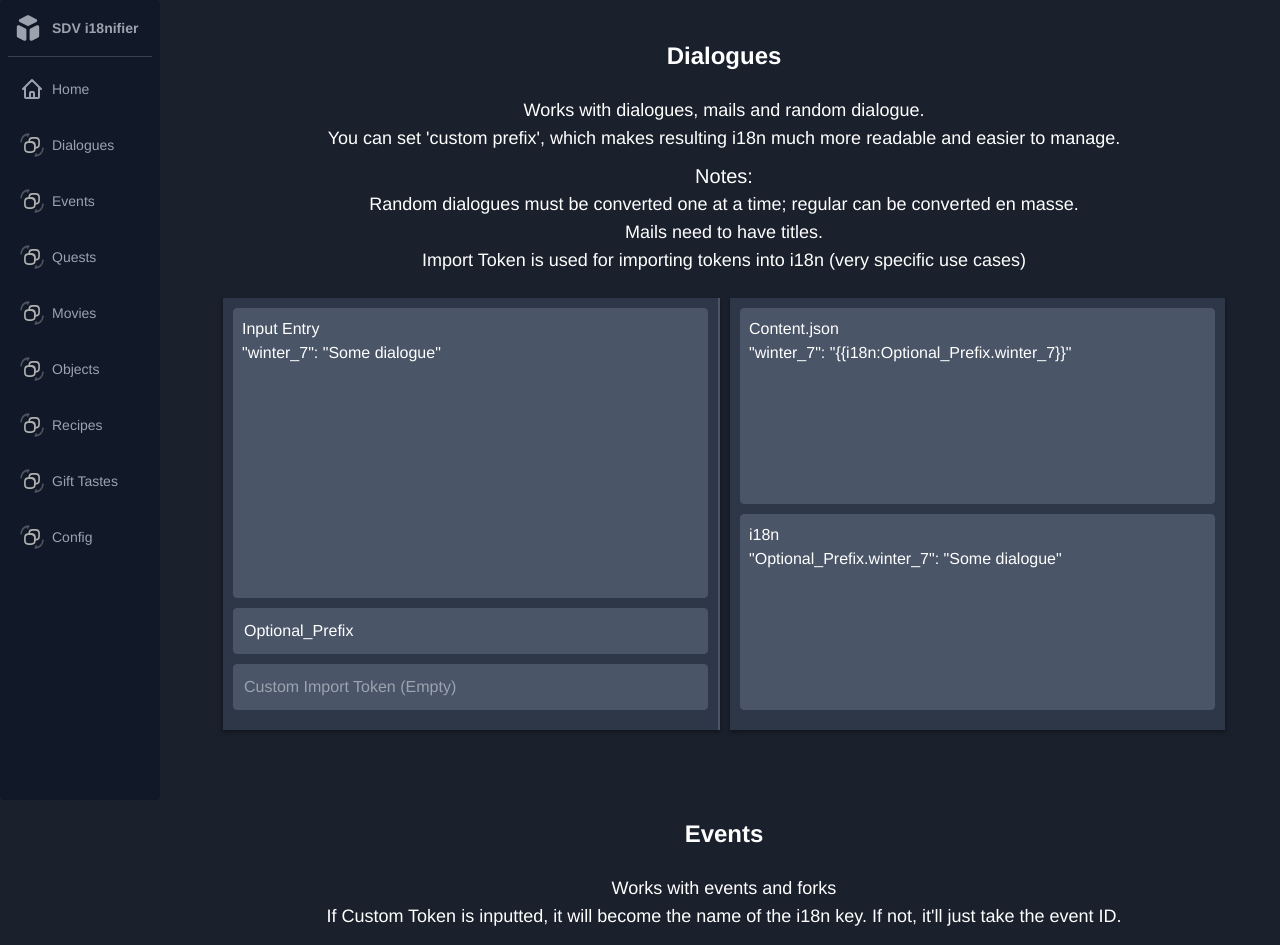
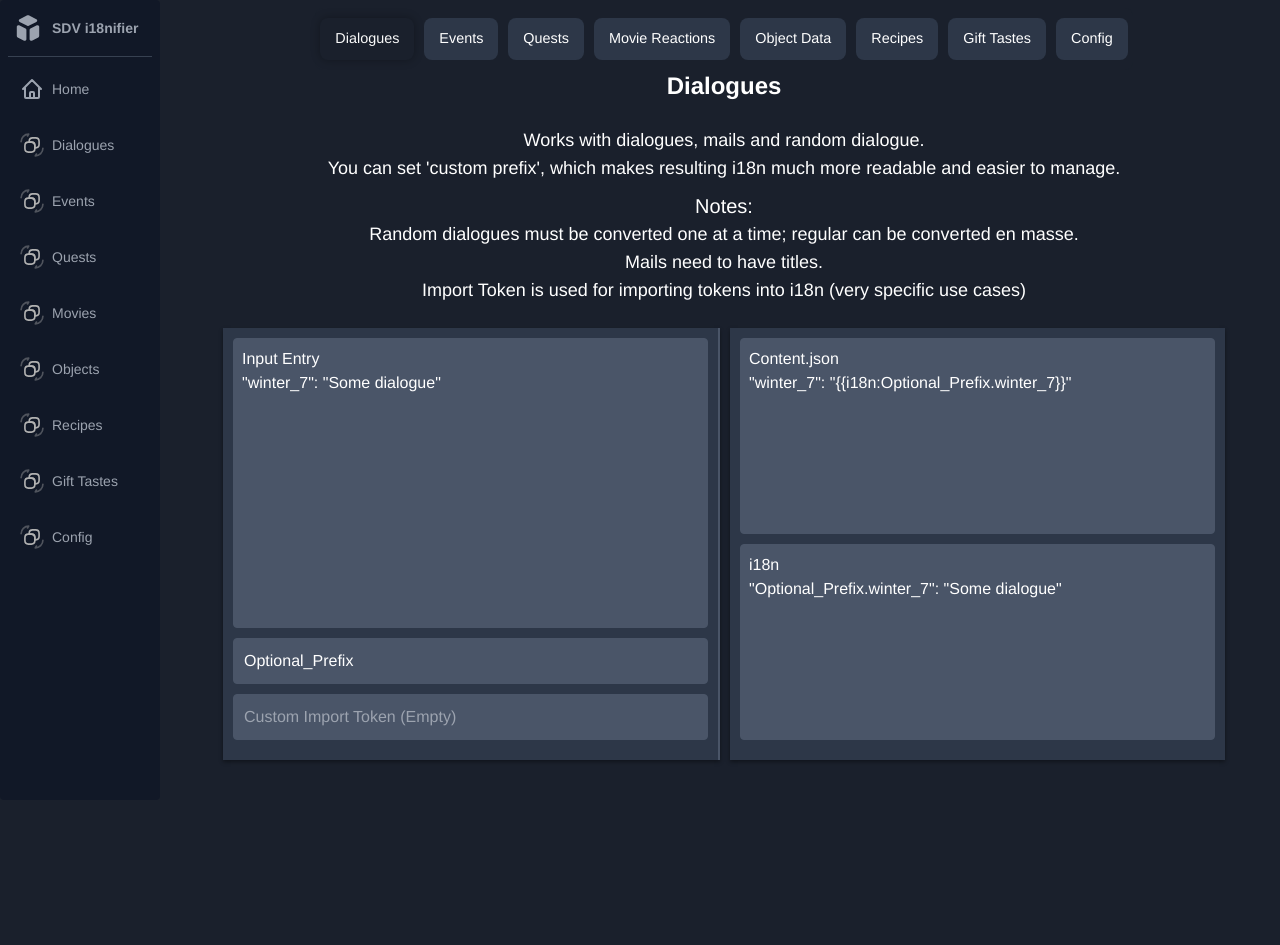
Before and after one commit to Nom0ri/sdv-i18nifier-app, a Vue app: page /sdv-i18nifier-app/howto in a window 1280 px wide. Shown: the top 945 px of the page. After the commit the page ends 824 px from the top, so only its background shows below. Built offline with nearby package versions, Linux system fonts and the light colour scheme.

Commit message:
style: tabs in howTo & noScroll

```diff
--- a/src/components/SectionHowTo.vue
+++ b/src/components/SectionHowTo.vue
@@ -1,7 +1,7 @@
 <template>
     <div class="mb-6">
         <p class="text-2xl mb-6"><strong>{{ section.title }}</strong></p>
-        <p class="text-lg" v-for="description in section.descriptions" :key="description">{{ description }}</p>
+        <p class="text-lg" v-for="description in section.descriptions" :key="description" v-html="description"></p>
         <template v-if="section.notes">
             <p class="text-xl space">Notes:</p>
             <p class="text-lg" v-for="note in section.notes" :key="note" v-html="note"></p>
--- a/src/style.scss
+++ b/src/style.scss
@@ -22,6 +22,7 @@ body {
     -ms-overflow-style: none; // IE and Edge
     scrollbar-width: none; // Firefox
     background-color: #1a202c;
+    overflow-y: hidden;
 }
 
 .input-page {
@@ -147,27 +148,27 @@ input.prefix-field {
 }
 
 .home {
-    height: calc(100vh - 20px); // Adjust for any top or bottom padding
+    height: calc(100vh - 20px);
     display: flex;
     flex-direction: column;
-    justify-content: space-between; // Push footer to the bottom
+    justify-content: space-between;
     align-items: center;
     padding: 20px;
-    padding-bottom: 40px; // Add bottom padding to keep footer visible
+    padding-bottom: 40px;
 }
 
 .home-content {
-    flex-grow: 1; // Allow this section to grow and fill space
+    flex-grow: 1;
     display: flex;
-    flex-direction: column; // Ensure content stacks vertically
-    justify-content: center; // Center the content vertically
-    align-items: center; // Center content horizontally if necessary
+    flex-direction: column;
+    justify-content: center;
+    align-items: center;
 }
 
 .footer {
-    width: 100%; // Ensure the footer takes the full width
-    text-align: center; // Center align footer text
-    margin-top: auto; // Ensure the footer stays at the bottom
+    width: 100%;
+    text-align: center;
+    margin-top: 23vh;
 }
 
 .logo {
@@ -198,20 +199,17 @@ input.prefix-field {
         display: none;
     }
 
-    -ms-overflow-style: none; // IE and Edge
-    scrollbar-width: none; // Firefox
+    -ms-overflow-style: none;
+    scrollbar-width: none;
 }
 
-// Intructions button
 .router-button {
     display: inline-block;
-    /* Ensure the router button wraps around its content */
 }
 
 .button-link {
     display: block;
     text-decoration: none;
-    /* Add your button styles here, similar to the previous CSS you provided */
     position: relative;
     padding: 40px 100px;
     border-radius: 100px;
@@ -269,6 +267,39 @@ input.prefix-field {
     font-size: 12px;
     color: #ffffff;
     opacity: 0.6;
+}
+
+.tab-navigation {
+    display: flex;
+    justify-content: center;
+    margin-top: -4vh;
+    background-color: #1a202c;
+    border-radius: 8px;
+    padding: 10px 0;
+}
+
+.tab-button {
+    padding: 10px 15px;
+    margin: 0 5px;
+    background: #2d3748;
+    color: white;
+    border: none;
+    cursor: pointer;
+    border-radius: 8px;
+    font-size: 0.9rem;
+    transition: background-color 0.3s, color 0.3s;
+}
+
+.tab-button:hover {
+    background-color: #4a5568;
+    color: #e2e8f0;
+}
+
+.tab-button.active {
+    background-color: #1a202c;
+    color: #fafafa;
+    //font-weight: bold;
+    box-shadow: 0 0 10px rgba(0, 0, 0, 0.3);
 }
 
 .lds-ellipsis-container {
--- a/src/views/IntructionsPage.vue
+++ b/src/views/IntructionsPage.vue
@@ -1,10 +1,22 @@
 <template>
     <div class="text-white text-center home">
+        <!-- Tab Navigation -->
+        <div class="tab-navigation">
+            <button
+                v-for="(section, index) in sections"
+                :key="index"
+                :class="['tab-button', { active: activeTab === index }]"
+                @click="activeTab = index"
+            >
+                {{ section.title }}
+            </button>
+        </div>
+
+        <!-- Display Only the Active Section -->
         <SectionComponent
-            v-for="(section, index) in sections"
-            :key="index"
-            :section="section"
-            :isConfigPage="section.isConfigPage"
+            v-if="sections[activeTab]"
+            :section="sections[activeTab]"
+            :isConfigPage="sections[activeTab].isConfigPage"
         />
     </div>
 </template>
@@ -18,6 +30,8 @@ export default {
 
     data() {
     return {
+        activeTab: 0, // Set initial active tab to the first section
+
         sections: [
             {
                 title: 'Dialogues',
@@ -48,7 +62,8 @@ export default {
                 ],
                 notes: [
                     'Events/forks need to be converted one by one.',
-                    'Import Token is used for importing tokens into i18n (very specific use cases)'
+                    'Import Token is used for importing tokens into i18n (very specific use cases)',
+                    '&nbsp;'
                 ],
                 inputText: 'Input Entry\n"92xxxx": "friendship NPC-50/faceDirection NPC3 true/jump NPC/emote NPC12/emote otherNPC 8/speak otherNPC \"Dialogue 1$s\"/faceDirection NPC 0/emote NPC 12/speak NPC \"Dialogue 2$a\"/emote farmer 60/speak otherNPC\"Question for the farmer, @?$s\"/emote farmer 40/pause 500/switchEvent 93xxxxx_fork"',
                 contentText: 'Content.json\n"92xxxx": "friendship NPC-50/faceDirection NPC3 true/jump NPC/emote NPC12/emote otherNPC 8/speak otherNPC \"{{i18n:EventName.0}}\"/faceDirection NPC 0/emote NPC 12/speak NPC \"{{i18n:EventName.1}}\"/emote farmer 60/speak otherNPC\"{{i18n:EventName.2}}\"/emote farmer 40/pause 500/switchEvent 93xxxxx_fork"',
@@ -64,10 +79,12 @@ export default {
                 title: 'Quests',
                 descriptions: [
                     'Works with all quests and detects if reaction dialogue is present.',
-                    'If Custom Token is inputted, it will become the name of the i18n key; if not, it\'ll just take the quest ID.'
+                    'If Custom Token is inputted, it will become the name of the i18n key. If not, it\'ll just take the quest ID.'
                 ],
                 notes: [
-                    'Quests need to be converted one by one.'
+                    'Quests need to be converted one by one.',
+                    '&nbsp;',
+                    '&nbsp;'
                 ],
                 inputText: 'Input Entry\n"101": "ItemDelivery/Jodi\'s Request/Jodi needs a fresh cauliflower for a recipe she\'s making. She\'s asking you to bring her one./Bring Jodi a cauliflower./Jodi 190/-1/350/-1/true/Oh, that looks so delicious! Thank you, this is just what I wanted. It\'s going to be perfect for my yellow curry."',
                 contentText: 'Content.json\n"101": "ItemDelivery/{{i18n:JodiQuest.title}}/{{i18n:JodiQuest.text}}/{{i18n:JodiQuest.objective}}/Jodi 190/-1/350/-1/true/{{i18n:JodiQuest.reaction}}"',
@@ -80,10 +97,12 @@ export default {
                 title: 'Movie Reactions',
                 descriptions: [
                     'Works with reaction text and scripts. Just paste the whole reaction and done.',
-                    'If Custom Token is inputted, it will become the name of the i18n key; if not, it\'ll use the NPC name + ".Movies" (e.g., "Penny.Movies").'
+                    'If Custom Token is inputted, it will become the name of the i18n key. If not, it\'ll use the NPC name + ".Movies".'
                 ],
                 notes: [
-                    'Movie reactions need to be converted one NPC at a time.'
+                    'Movie reactions need to be converted one NPC at a time.',
+                    '&nbsp;',
+                    '&nbsp;'
                 ],
                 inputText: '{\n"NPCName": "Penny",\n"Reactions": [\n{\n"Tag": "*",\n"Response": "love",\n"SpecialResponses": {\n"BeforeMovie": {\n"ResponsePoint": null,\n"Script": "",\n"Text": "Watching a movie with mom sure brings me back!"\n},\n"DuringMovie": {\n"ResponsePoint": null,\n"Script": "/message \"(Pam and Penny are watching intently!)\"",\n"Text": ""\n},\n"AfterMovie": {\n"ResponsePoint": null,\n"Script": "",\n"Text": "It\'s great to be able to do things as a family again!"\n}\n},\n(...)',
                 contentText: '{\n"NPCName": "Penny",\n"Reactions": [\n{\n"Tag": "*",\n"Response": "love",\n"SpecialResponses": {\n"BeforeMovie": {\n"ResponsePoint": null,\n"Script": "",\n"Text": "{{i18n:Penny.Movies.0}}"\n},\n"DuringMovie": {\n"ResponsePoint": null,\n"Script": "/message \"{{i18n:Penny.Movies.1}}\",\n"Text": ""\n},\n"AfterMovie": {\n"ResponsePoint": null,\n"Script": "",\n"Text": "{{i18n:Penny.Movies.2}}"\n}\n},\n(...)',
@@ -95,10 +114,13 @@ export default {
             {
                 title: 'Object Data',
                 descriptions: [
-                    'Works with new objects from 1.6 update.'
+                    'Works with new objects from 1.6 update.',
+                    '&nbsp;'
                 ],
                 notes: [
-                    'Works on multiple entries at once.'
+                    'Works on multiple entries at once.',
+                    '&nbsp;',
+                    '&nbsp;'
                 ],
                 inputText: '"875": {\n "Name": "Ectoplasm",\n"DisplayName": "Ectoplasm",\n"Description": "Plasm that got ectoed",\n"Type": "Quest",\n"Category": 0,\n"Price": 0\n},',
                 contentText: '"875": {\n "Name": "Ectoplasm",\n"DisplayName": "{{i18n:875.DisplayName}}",\n"Description": "{{i18n:875.Description}}",\n"Type": "Quest",\n"Category": 0,\n"Price": 0\n}',
@@ -110,7 +132,8 @@ export default {
             {
                 title: 'Recipes',
                 descriptions: [
-                    'Works with both crafting and cooking recipes.'
+                    'Works with both crafting and cooking recipes.',
+                    '&nbsp;'
                 ],
                 notes: [
                     'Works on multiple entries at once.',
@@ -127,11 +150,13 @@ export default {
             {
                 title: 'Gift Tastes',
                 descriptions: [
-                    'Works with reactions for Gift Tastes'
+                    'Works with reactions for Gift Tastes',
+                    '&nbsp;'
                 ],
                 notes: [
                     'Works on multiple entries at once.',
-                    'If the entry includes {{ModId}} in the ID, it will be skipped for i18n keys.'
+                    'If the entry includes {{ModId}} in the ID, it will be skipped for i18n keys.',
+                    '&nbsp;'
                 ],
                 inputText: '"{{ModId}}_Example": "Reaction love/66/Reaction like//Reaction dislike/-5/Reaction hate/330/Reaction neutral//",\n\n"Abigail": "I seriously love this!/66 128/This looks delicious!//What am I supposed to do with this?/-5 -75/What were you thinking?/330/Thanks.// ",',
                 contentText: '"{{ModId}}_Example": "{{i18n: Example.love}}/66/{{i18n: Example.like}}//{{i18n: Example.dislike}}/-5/{{i18n: Example.hate}}/330/{{i18n: Example.neutral}}//",\n\n"Abigail": "{{i18n: Abigail.love}}/66 128/{{i18n: Abigail.like}}//{{i18n: Abigail.dislike}}/-5 -75/{{i18n: Abigail.hate}}/330/{{i18n: Abigail.neutral}}// ",',
@@ -143,7 +168,7 @@ export default {
             {
                 title: 'Config',
                 descriptions: [
-                    'Creates i18n from mod configs.'
+                    'Creates i18n from mod configs.',
                 ],
                 notes: [
                     'Works on multiple config options at once.',
```
